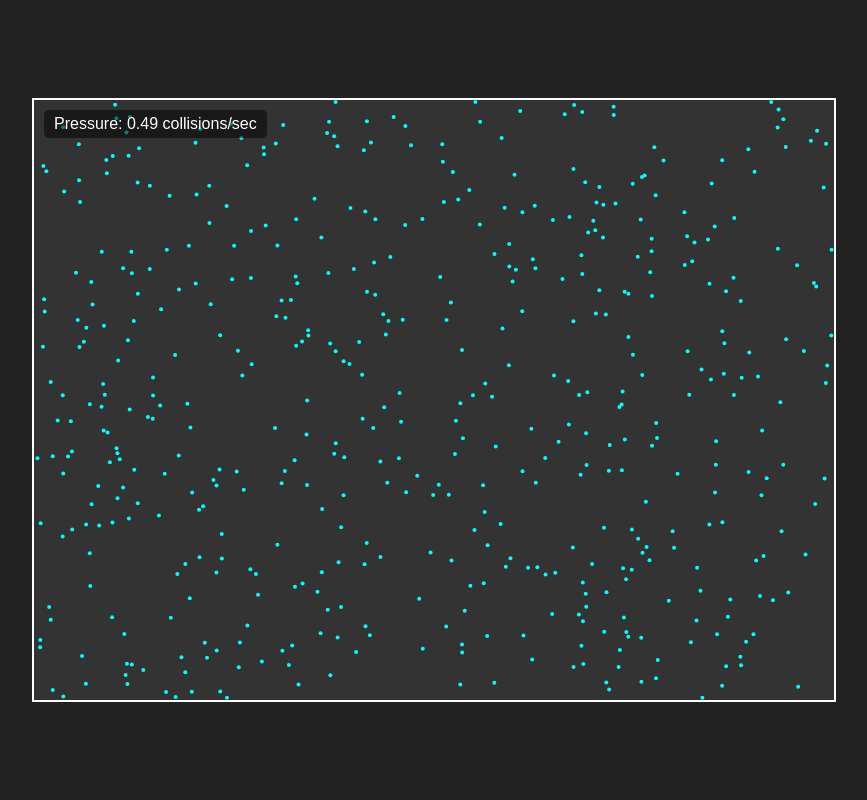
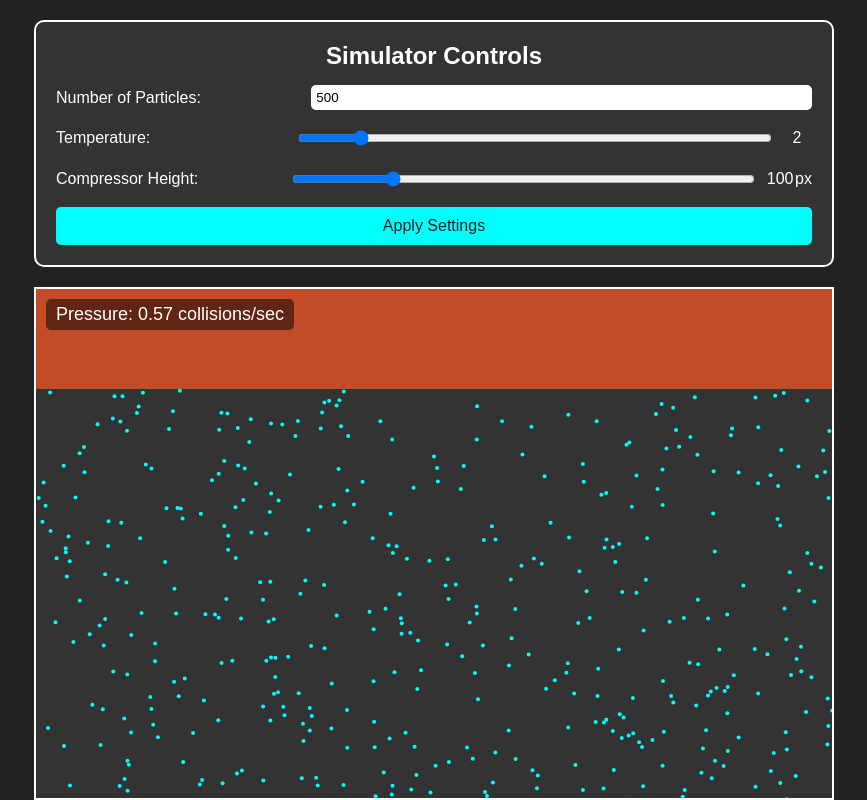
Before and after one commit to samchan1150/Air-Pressure-Simulator, a plain HTML site: page index.html in a window 1280 px wide. Shown: the whole page, without its empty margins (206-1073 px from the left). Drawn offline with Linux system fonts and the light colour scheme.

Commit message:
Added simulator controls

```diff
--- a/index.html
+++ b/index.html
@@ -6,9 +6,33 @@
     <link rel="stylesheet" href="styles.css">
 </head>
 <body>
+    <div id="controlPanel">
+        <h2>Simulator Controls</h2>
+
+        <div class="control-group">
+            <label for="numParticles">Number of Particles:</label>
+            <input type="number" id="numParticles" value="500" min="100" max="1000">
+        </div>
+
+        <div class="control-group">
+            <label for="temperature">Temperature:</label>
+            <input type="range" id="temperature" min="1" max="10" value="2">
+            <span id="tempValue">2</span>
+        </div>
+
+        <div class="control-group">
+            <label for="compressorHeight">Compressor Height:</label>
+            <input type="range" id="compressorHeight" min="50" max="300" value="100">
+            <span id="compressorHeightValue">100</span> px
+        </div>
+
+        <button id="applySettings">Apply Settings</button>
+    </div>
+
     <div id="container">
         <div id="pressureDisplay">Pressure: 0</div>
         <canvas id="simulationCanvas" width="800" height="600"></canvas>
+        <div id="compressor"></div>
     </div>
 
     <script src="script.js"></script>
--- a/script.js
+++ b/script.js
@@ -1,17 +1,25 @@
 // script.js
 
-// Get Canvas and Context
+// Get Elements
 const canvas = document.getElementById('simulationCanvas');
 const ctx = canvas.getContext('2d');
 const pressureDisplay = document.getElementById('pressureDisplay');
 
-const width = canvas.width;
-const height = canvas.height;
+const numParticlesInput = document.getElementById('numParticles');
+const temperatureInput = document.getElementById('temperature');
+const tempValueDisplay = document.getElementById('tempValue');
+const compressorHeightInput = document.getElementById('compressorHeight');
+const compressorHeightValueDisplay = document.getElementById('compressorHeightValue');
+const applySettingsButton = document.getElementById('applySettings');
+const compressor = document.getElementById('compressor');
+
+let width = canvas.width;
+let height = canvas.height;
 
 // Particle Settings
-const NUM_PARTICLES = 500;
-const PARTICLE_RADIUS = 2;
-const MAX_SPEED = 2;
+let NUM_PARTICLES = parseInt(numParticlesInput.value);
+let PARTICLE_RADIUS = 2;
+let MAX_SPEED = parseInt(temperatureInput.value);
 
 // Pressure Calculation
 let totalCollisions = 0;
@@ -42,21 +50,27 @@ class Particle {
         // Collision with walls
         let collided = false;
 
+        // Left Wall
         if (this.x <= PARTICLE_RADIUS) {
             this.x = PARTICLE_RADIUS;
             this.vx *= -1;
             collided = true;
-        } else if (this.x >= width - PARTICLE_RADIUS) {
+        }
+        // Right Wall
+        else if (this.x >= width - PARTICLE_RADIUS) {
             this.x = width - PARTICLE_RADIUS;
             this.vx *= -1;
             collided = true;
         }
 
-        if (this.y <= PARTICLE_RADIUS) {
-            this.y = PARTICLE_RADIUS;
+        // Top Wall (Compressor Boundary)
+        if (this.y <= compressorHeight) {
+            this.y = compressorHeight;
             this.vy *= -1;
             collided = true;
-        } else if (this.y >= height - PARTICLE_RADIUS) {
+        }
+        // Bottom Wall
+        else if (this.y >= height - PARTICLE_RADIUS) {
             this.y = height - PARTICLE_RADIUS;
             this.vy *= -1;
             collided = true;
@@ -76,7 +90,10 @@ class Particle {
 }
 
 // Initialize Particles
-const particles = [];
+let particles = [];
+
+function initializeParticles() {
+    particles = [];
     for (let i = 0; i < NUM_PARTICLES; i++) {
         let x, y;
         let safe = false;
@@ -84,7 +101,7 @@ for (let i = 0; i < NUM_PARTICLES; i++) {
         // Ensure particles are not initialized overlapping
         while (!safe) {
             x = Math.random() * (width - 2 * PARTICLE_RADIUS) + PARTICLE_RADIUS;
-        y = Math.random() * (height - 2 * PARTICLE_RADIUS) + PARTICLE_RADIUS;
+            y = Math.random() * (height - 2 * PARTICLE_RADIUS) + compressorHeight;
             safe = true;
 
             for (let j = 0; j < particles.length; j++) {
@@ -102,6 +119,7 @@ for (let i = 0; i < NUM_PARTICLES; i++) {
         const vx = Math.cos(angle) * speed;
         const vy = Math.sin(angle) * speed;
         particles.push(new Particle(x, y, vx, vy));
+    }
 }
 
 // Handle Inter-Particle Collisions
@@ -185,5 +203,61 @@ setInterval(() => {
     totalCollisions = 0;
 }, pressureUpdateInterval);
 
-// Start Animation
+// Apply Settings Button Event Listener
+applySettingsButton.addEventListener('click', () => {
+    // Update Number of Particles
+    const newNum = parseInt(numParticlesInput.value);
+    if (newNum !== NUM_PARTICLES) {
+        NUM_PARTICLES = newNum;
+        initializeParticles();
+    }
+
+    // Update Temperature
+    const newTemp = parseInt(temperatureInput.value);
+    if (newTemp !== MAX_SPEED) {
+        MAX_SPEED = newTemp;
+        // Update particle velocities based on new temperature
+        particles.forEach(particle => {
+            const angle = Math.atan2(particle.vy, particle.vx);
+            const speed = Math.random() * MAX_SPEED;
+            particle.vx = Math.cos(angle) * speed;
+            particle.vy = Math.sin(angle) * speed;
+        });
+    }
+
+    // Update Compressor Height
+    const newHeight = parseInt(compressorHeightInput.value);
+    if (newHeight !== compressorHeight) {
+        compressorHeight = newHeight;
+        compressor.style.height = `${compressorHeight}px`;
+        // Adjust particle positions if they are above the new compressor height
+        particles.forEach(particle => {
+            if (particle.y < compressorHeight + PARTICLE_RADIUS) {
+                particle.y = compressorHeight + PARTICLE_RADIUS;
+                particle.vy *= -1;
+                totalCollisions += 1;
+            }
+        });
+    }
+});
+
+// Initialize Compressor Height Display
+let compressorHeight = parseInt(compressorHeightInput.value);
+compressorHeightValueDisplay.textContent = compressorHeight;
+
+compressorHeightInput.addEventListener('input', () => {
+    const currentHeight = parseInt(compressorHeightInput.value);
+    compressorHeightValueDisplay.textContent = currentHeight;
+});
+
+// Initialize Temperature Display
+tempValueDisplay.textContent = MAX_SPEED;
+
+temperatureInput.addEventListener('input', () => {
+    const currentTemp = parseInt(temperatureInput.value);
+    tempValueDisplay.textContent = currentTemp;
+});
+
+// Initialize Particles and Start Animation
+initializeParticles();
 animate();
--- a/styles.css
+++ b/styles.css
@@ -1,32 +1,117 @@
 /* styles.css */
+
+/* Reset default margins and paddings */
+* {
+    margin: 0;
+    padding: 0;
+    box-sizing: border-box;
+}
 
 body {
     background-color: #222;
     display: flex;
-    justify-content: center;
+    flex-direction: column;
     align-items: center;
     height: 100vh;
-    margin: 0;
+    font-family: Arial, sans-serif;
+    color: #fff;
 }
 
+/* Control Panel Styling */
+#controlPanel {
+    background-color: #333;
+    padding: 20px;
+    border: 2px solid #fff;
+    border-radius: 10px;
+    margin: 20px;
+    width: 800px;
+}
+
+#controlPanel h2 {
+    text-align: center;
+    margin-bottom: 15px;
+}
+
+.control-group {
+    display: flex;
+    align-items: center;
+    margin-bottom: 15px;
+}
+
+.control-group label {
+    flex: 1;
+}
+
+.control-group input[type="number"],
+.control-group input[type="range"] {
+    flex: 2;
+    padding: 5px;
+    margin-left: 10px;
+    border: none;
+    border-radius: 5px;
+}
+
+#tempValue,
+#compressorHeightValue {
+    width: 30px;
+    text-align: center;
+    margin-left: 10px;
+}
+
+#applySettings {
+    width: 100%;
+    padding: 10px;
+    background-color: #00fffc;
+    color: #222;
+    border: none;
+    border-radius: 5px;
+    cursor: pointer;
+    font-size: 16px;
+}
+
+#applySettings:hover {
+    background-color: #00e5e0;
+}
+
+/* Container Styling */
 #container {
     position: relative;
     border: 2px solid #fff;
     background-color: #333;
+    width: 800px;
+    height: 600px;
+    overflow: hidden;
 }
 
-canvas {
-    display: block;
-}
-
+/* Pressure Display Styling */
 #pressureDisplay {
     position: absolute;
     top: 10px;
     left: 10px;
-    color: #fff;
-    font-family: Arial, sans-serif;
     background: rgba(0, 0, 0, 0.5);
     padding: 5px 10px;
     border-radius: 5px;
+    z-index: 2;
+    font-size: 18px;
+}
+
+/* Compressor Styling */
+#compressor {
+    position: absolute;
+    top: 0;
+    left: 0;
+    width: 100%;
+    height: 100px; /* Default height */
+    background-color: #ff5722;
+    opacity: 0.7;
+    z-index: 1;
+    transition: height 0.3s ease;
+}
+
+/* Canvas Styling */
+canvas {
+    position: absolute;
+    top: 0;
+    left: 0;
     z-index: 1;
 }
```
Lines whose indentation alone changed are shown as unchanged.
